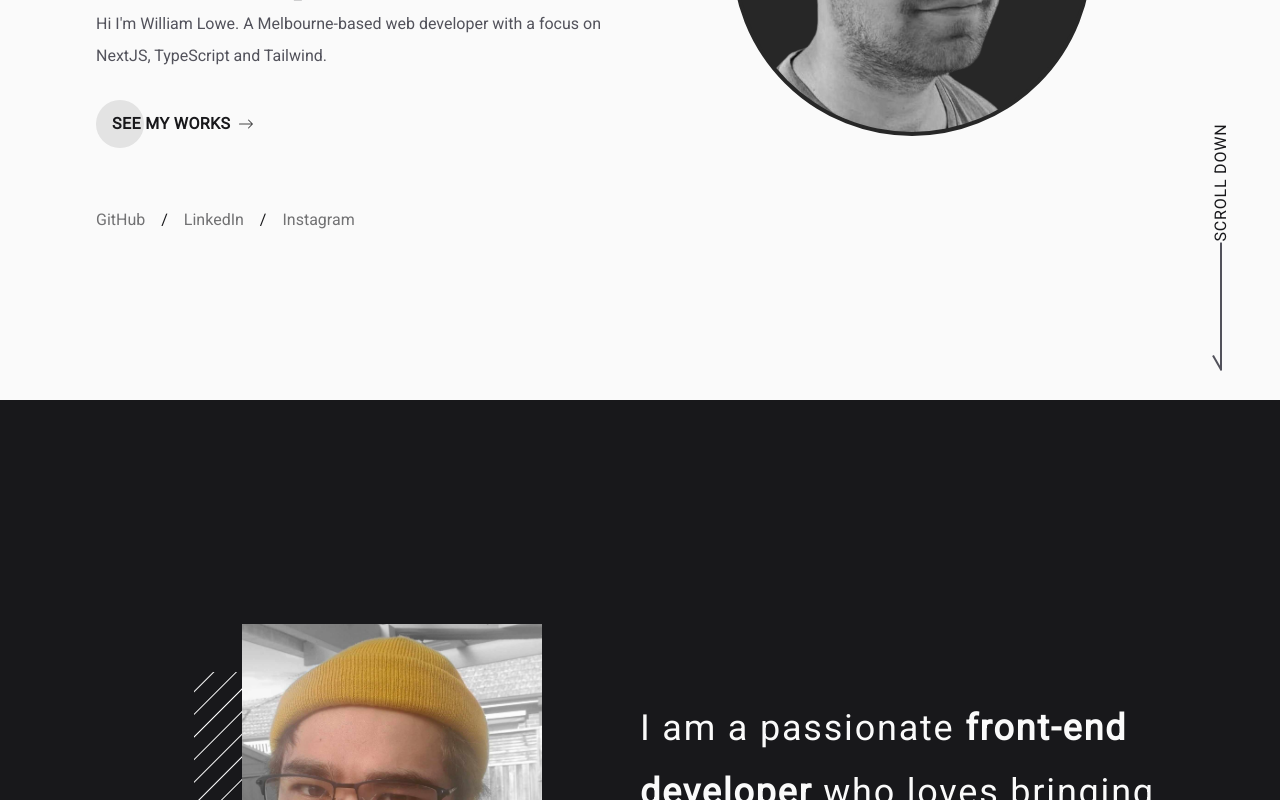
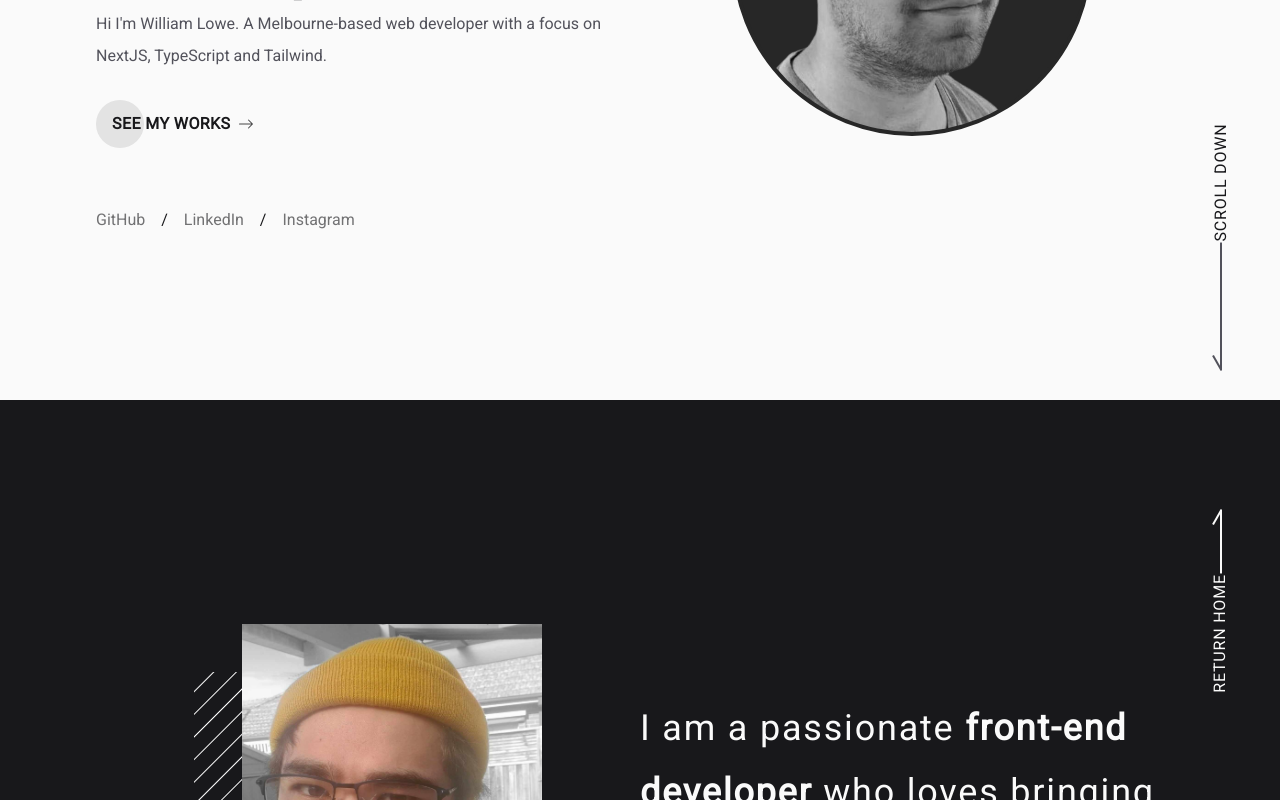
Before and after one commit to williamalowe/portfolio, a Next.js app: page / in a window 1280 px wide. Shown: the part 400-1200 px from the top of the page. Built offline with nearby package versions, Linux system fonts and the light colour scheme.

Commit message:
feat: add return-arrow component

```diff
--- a/src/components/about.tsx
+++ b/src/components/about.tsx
@@ -2,6 +2,7 @@ import { BsCaretDown, BsCaretDownFill, BsCaretUpFill } from "react-icons/bs";
 import AboutImage from "./about-image";
 import LinksArrow from "./links-arrow";
 import Link from "next/link";
+import ReturnArrow from "./return-arrow";
 
 export default function About() {
   return (
@@ -33,6 +34,9 @@ export default function About() {
       <Link className="absolute bottom-2 left-[50%]" href="#projects">
         <BsCaretDownFill />
       </Link>
+      <div className="absolute top-16 right-0">
+        <ReturnArrow />
+      </div>
     </section>
   );
 }
--- /dev/null
+++ b/src/components/return-arrow.tsx
@@ -0,0 +1,31 @@
+"use client";
+
+import { motion } from "framer-motion";
+import Link from "next/link";
+
+export default function ReturnArrow() {
+  return (
+    <Link href="#home">
+      <motion.div
+        className="flex flex-col items-center gap-y-12"
+        initial={{
+          y: 48,
+        }}
+        animate={{
+          y: 32,
+        }}
+        transition={{
+          duration: 3,
+          repeat: Infinity,
+          repeatType: "reverse",
+        }}
+      >
+        <div className="relative w-[2px] h-16">
+          <div className="absolute top-0 left-0 w-[2px] h-16 bg-zinc-50" />
+          <div className="absolute top-0 -left-[4px] w-[2px] h-4 bg-zinc-50 rotate-[30deg]" />
+        </div>
+        <p className="-rotate-90 uppercase tracking-wider">Return Home</p>
+      </motion.div>
+    </Link>
+  );
+}
```
